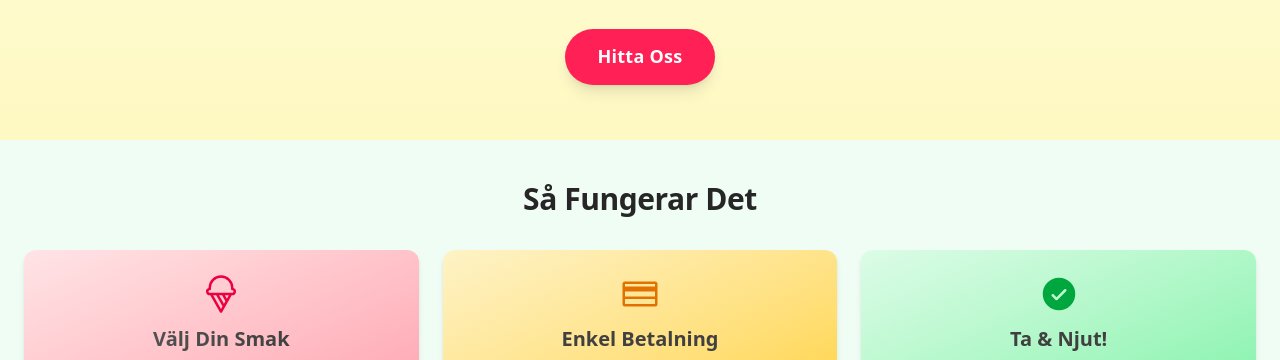
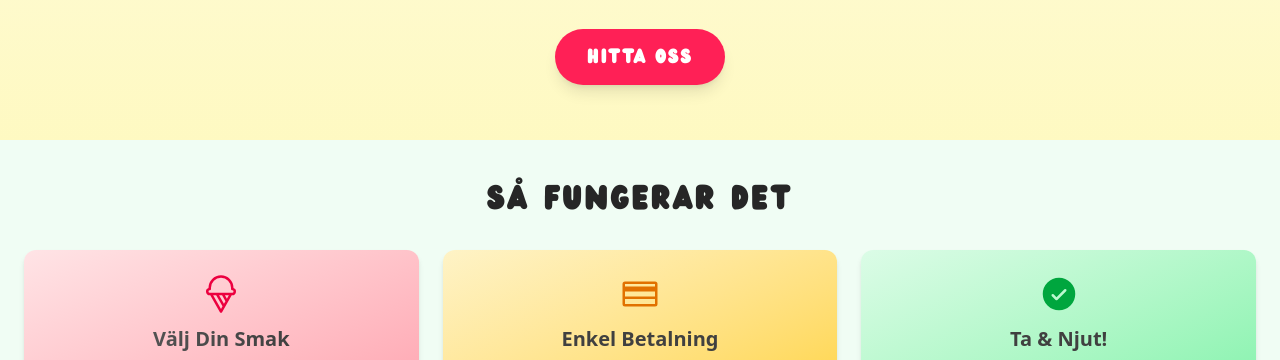
Before and after one commit to Kjellsson1998/01-Website-Isboxen, a website: page index.html in a window 1280 px wide. Shown: the part 420-780 px from the top of the page. Drawn offline with Linux system fonts and the light colour scheme.

Commit message:
Add Wedges font file in WOFF2 format to the Fonts directory

```diff
--- a/index.html
+++ b/index.html
@@ -22,18 +22,18 @@
                                 class="mx-auto w-auto max-h-80 " />
 
                             <h2
-                                class="text-slate-800 text-lg font-medium leading-normal sm:text-xl sm:font-medium sm:leading-normal">
+                                class="text-blue-800 text-lg font-subheading leading-normal sm:text-xl sm:font-medium sm:leading-normal">
                                 Ta & Gå Glass!
                             </h2>
                         </div>
                         <button
-                            class="flex min-w-[84px] max-w-[480px] cursor-pointer items-center justify-center overflow-hidden rounded-full h-12 px-6 sm:h-14 sm:px-8 bg-rose-500 text-white text-base font-bold leading-normal tracking-[0.015em] sm:text-lg sm:font-bold sm:leading-normal sm:tracking-[0.015em] shadow-lg hover:bg-rose-400 transition-colors duration-300">
+                            class="flex min-w-[84px] max-w-[480px] cursor-pointer items-center justify-center overflow-hidden rounded-full h-12 px-6 sm:h-14 sm:px-8 bg-rose-500 text-white text-base font-subheading leading-normal tracking-[0.015em] sm:text-lg sm:font-bold sm:leading-normal sm:tracking-[0.015em] shadow-lg hover:bg-rose-400 transition-colors duration-300">
                             <span class="truncate">Hitta Oss</span> </button>
                     </div>
                 </div>
             </div>
             <div class="bg-green-50 py-10 px-6">
-                <h2 class="text-neutral-800 text-3xl font-bold leading-tight tracking-[-0.015em] mb-8 text-center">
+                <h2 class="text-neutral-800 text-3xl font-subheading leading-tight tracking-[-0.015em] mb-8 text-center">
                     Så
                     Fungerar Det</h2>
                 <div class="grid grid-cols-1 sm:grid-cols-3 gap-6 text-center">
--- a/src/input.css
+++ b/src/input.css
@@ -1 +1,14 @@
 @import "tailwindcss";
+
+@font-face {
+    font-family: 'Wedges';
+    src: url('/Fonts/Wedges.woff2') format('woff2');
+    font-weight: 100 900;
+    font-style: normal;
+    font-display: swap; }
+
+        .font-subheading {
+            font-family: 'Wedges', sans-serif;
+            font-weight: 500;
+            text-transform: uppercase;
+            letter-spacing: 0.08em;     }
```
Also changed, not shown: Fonts/Wedges.woff2 (added), src/IMG_3091.PNG (deleted), src/output.css.
